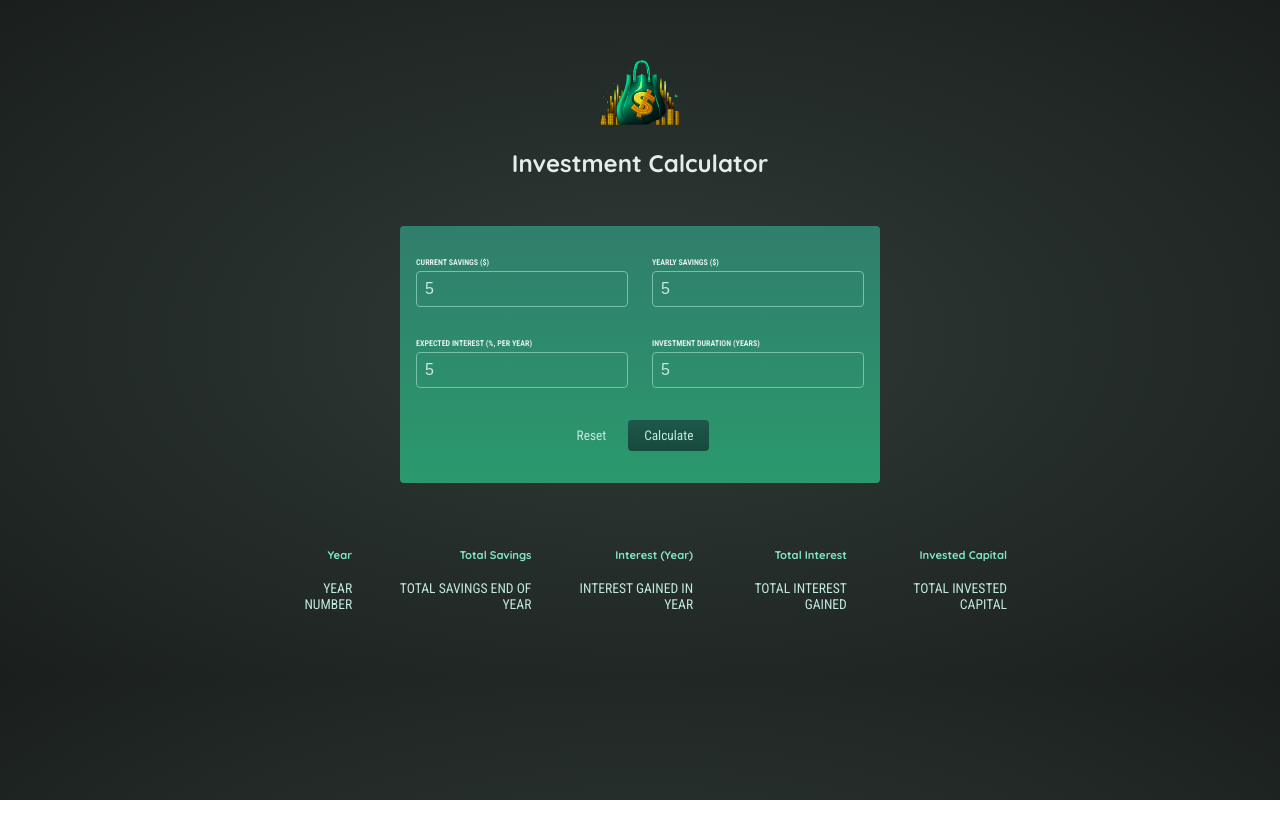
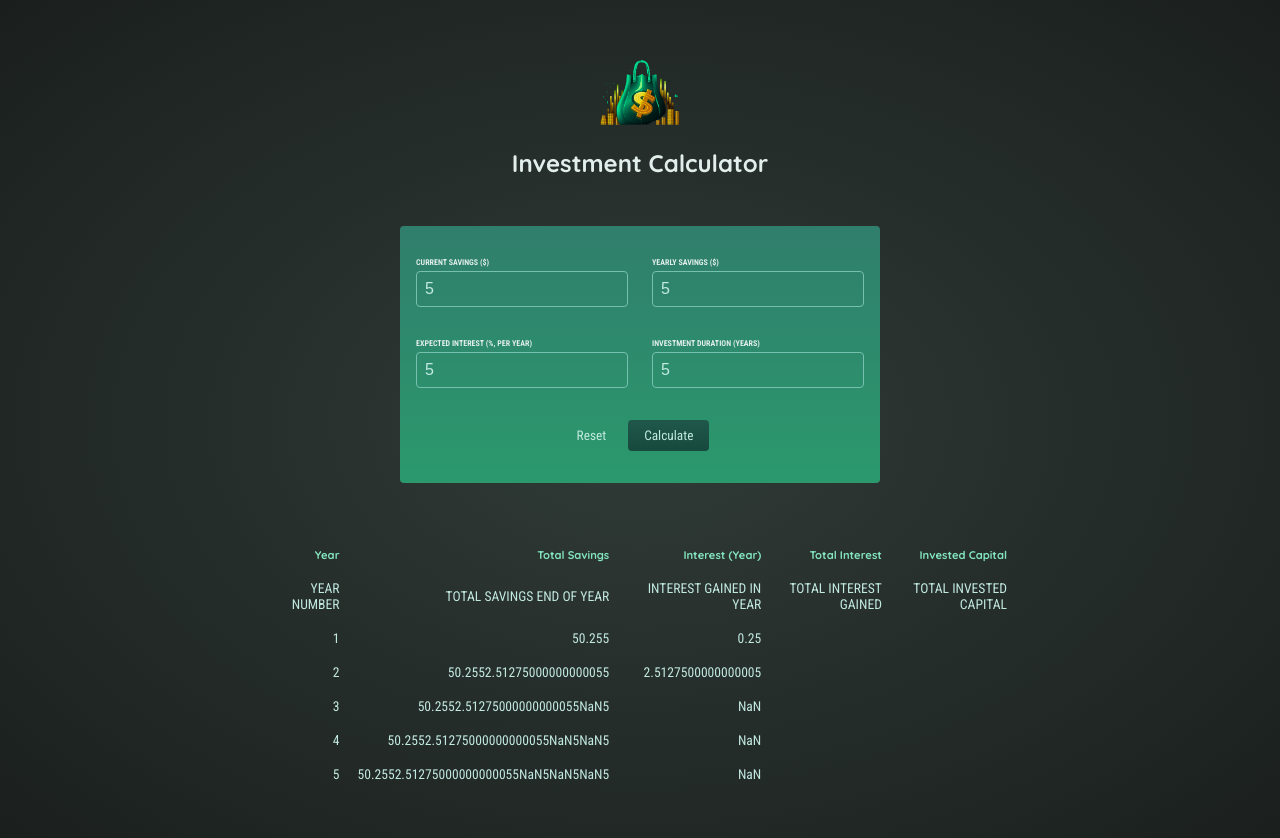
Before and after one commit to joe-vandzura/Investment-Project, a React (Create React App) app: page / in a window 1280 px wide. Both pictures are taken after typing "5", "5", "5", "5" into the empty fields and a click on the button "Calculate". Shown: the top 838 px of the page. Before the commit the page ends 800 px from the top, so only its background shows below. Built offline with nearby package versions, Linux system fonts and the light colour scheme.

Commit message:
added: pass up function from InvestmentForm to App

```diff
--- a/src/App.js
+++ b/src/App.js
@@ -4,11 +4,24 @@ import Header from './components/Header';
 
 function App() {
 
+  const [dataArray, setDataArray] = useState([]);
+
+  const getData = (data) => {
+    setDataArray(data.map( obj => {
+      return (
+      <tr>
+        <td>{obj.year}</td>
+        <td>{obj.savingsEndOfYear}</td>
+        <td>{obj.yearlyInterest}</td>
+      </tr>
+    )}));
+  };
+
   return (
     <div>
       <Header />
 
-      <InvestmentForm></InvestmentForm>
+      <InvestmentForm dataFunction={getData}></InvestmentForm>
 
       {/* Todo: Show below table conditionally (only once result data is available) */}
       {/* Show fallback text if no data is available */}
@@ -31,6 +44,7 @@ function App() {
             <td>TOTAL INTEREST GAINED</td>
             <td>TOTAL INVESTED CAPITAL</td>
           </tr>
+          {dataArray}
         </tbody>
       </table>
     </div>
--- a/src/components/InvestmentForm.js
+++ b/src/components/InvestmentForm.js
@@ -1,6 +1,6 @@
 import React, { useState } from "react";
 
-function InvestmentForm() {
+function InvestmentForm(props) {
   const [currentSavingsInput, setCurrentSavings] = useState();
   const [yearlyContributionInput, setyearlySavings] = useState();
   const [expextedInterestInput, setexpextedInterest] = useState();
@@ -50,16 +50,8 @@ function InvestmentForm() {
         }
         // do something with yearlyData ...
 
-        yearlyData = yearlyData.map( obj => {
-          return (
-          <tr>
-            <td>{obj.year}</td>
-            <td>{obj.savingsEndOfYear}</td>
-            <td>{obj.yearlyInterest}</td>
-          </tr>
-        )});
-        console.log(yearlyData);
-      };
+        props.dataFunction(yearlyData);
+      }
 
     return (
 
```
